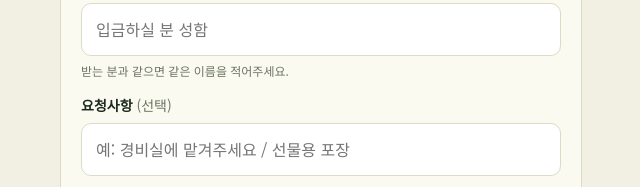
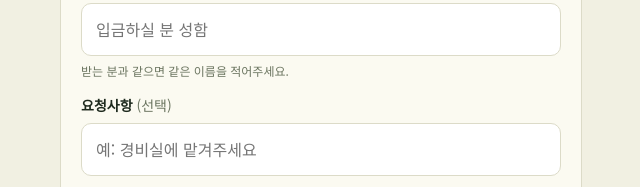
Before and after one commit to kkseon45-web/shine-muscat-order, a plain HTML site: page index.html in a window 1280 px wide. Shown: the part 1953-2140 px from the top of the page, without its empty margins (319-959 px from the left). Drawn offline with Linux system fonts and the light colour scheme.

Commit message:
요청사항 입력란에서 선물용 포장 예시 제거
Co-Authored-By: Claude Sonnet 5 <noreply@anthropic.com>
Claude-Session: https://claude.ai/code/session_014jGTY4JMn6frD8gaTSoQPh

```diff
--- a/index.html
+++ b/index.html
@@ -342,7 +342,7 @@
       </div>
       <div class="field">
         <label for="memo">요청사항 <span style="font-weight:400;color:var(--muted)">(선택)</span></label>
-        <input id="memo" name="memo" placeholder="예: 경비실에 맡겨주세요 / 선물용 포장">
+        <input id="memo" name="memo" placeholder="예: 경비실에 맡겨주세요">
       </div>
 
       <div>
```
